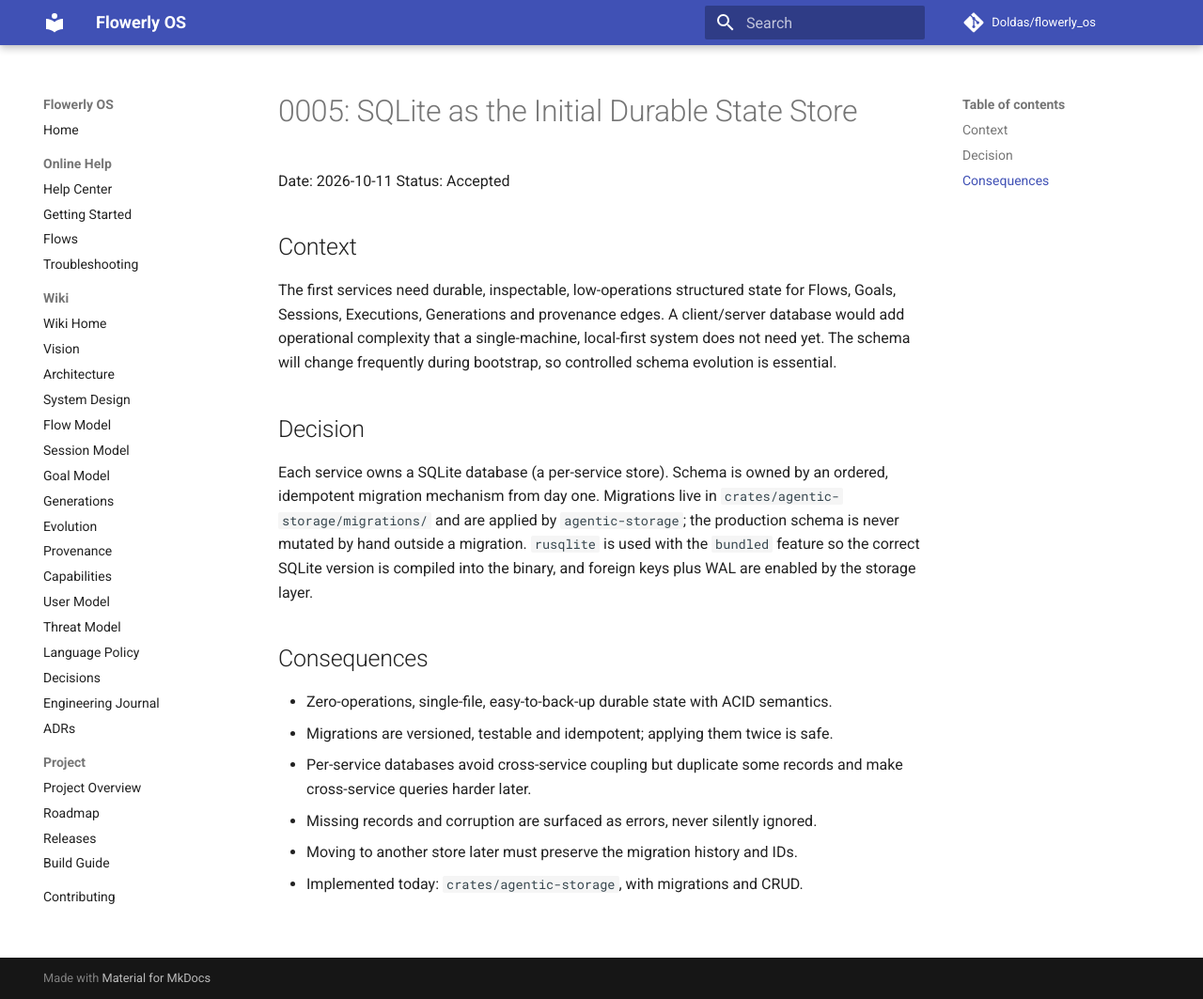
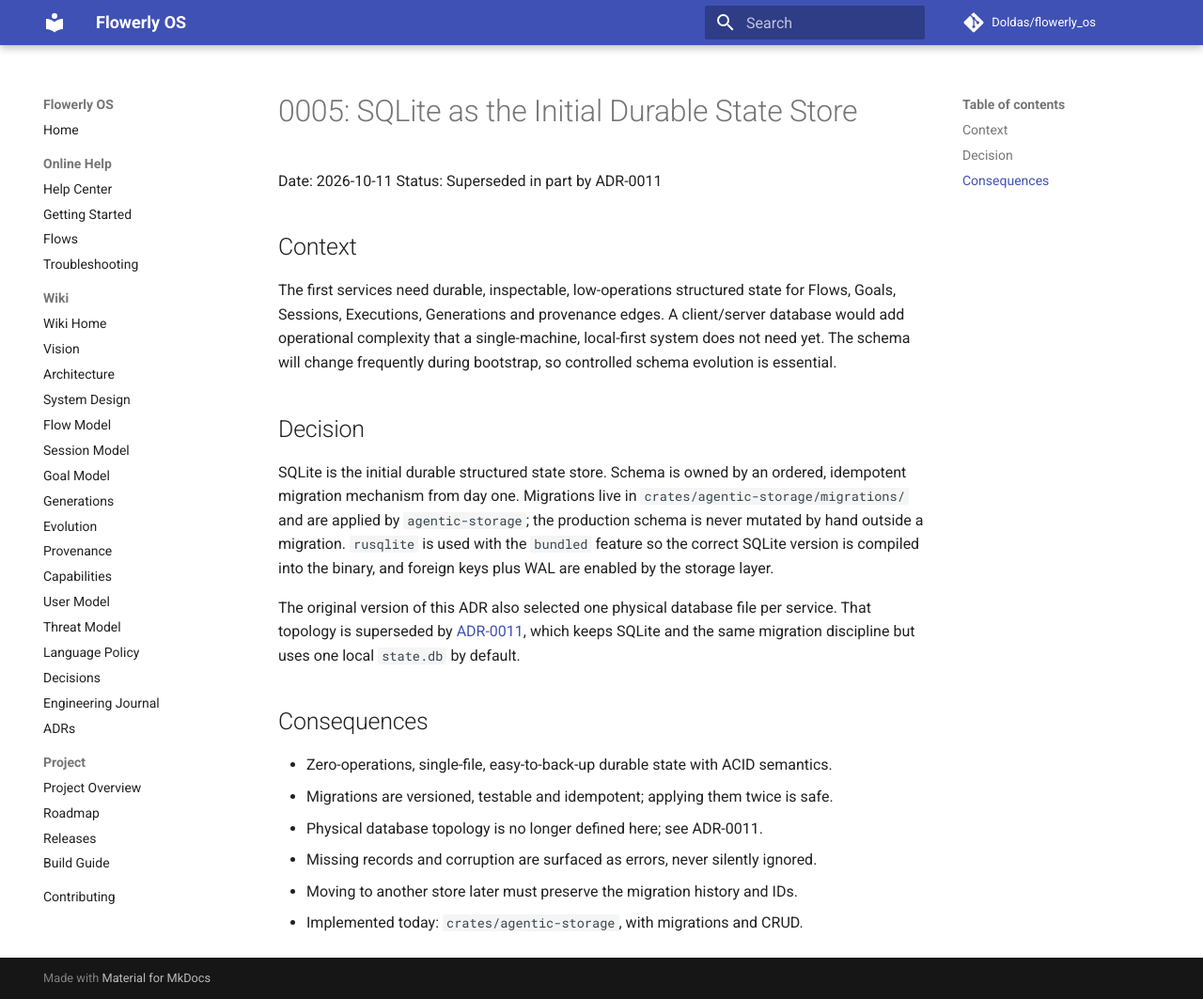
Before and after one commit to Doldas/flowerly_os, an MkDocs documentation site: the page built from docs/adr/0005-sqlite-as-initial-state-store.md, in a window 1280 px wide and 1063 px high. Shown: the whole window at 94% size. Built offline with MkDocs 1.6.1 and Material for MkDocs 9.7.7, drawn with Linux system fonts in a browser that asks for light colours; comment, search, counter and statistics services are not loaded.

Commit message:
docs(adr): supersede per-service SQLite topology

```diff
--- a/docs/adr/0005-sqlite-as-initial-state-store.md
+++ b/docs/adr/0005-sqlite-as-initial-state-store.md
@@ -1,7 +1,7 @@
 # 0005: SQLite as the Initial Durable State Store
 
 Date: 2026-10-11
-Status: Accepted
+Status: Superseded in part by ADR-0011
 
 ## Context
 
@@ -13,19 +13,23 @@ bootstrap, so controlled schema evolution is essential.
 
 ## Decision
 
-Each service owns a SQLite database (a per-service store). Schema is owned by an
+SQLite is the initial durable structured state store. Schema is owned by an
 ordered, idempotent migration mechanism from day one. Migrations live in
 `crates/agentic-storage/migrations/` and are applied by `agentic-storage`; the
 production schema is never mutated by hand outside a migration. `rusqlite` is
 used with the `bundled` feature so the correct SQLite version is compiled into
 the binary, and foreign keys plus WAL are enabled by the storage layer.
 
+The original version of this ADR also selected one physical database file per
+service. That topology is superseded by
+[ADR-0011](0011-shared-local-state-database.md), which keeps SQLite and the same
+migration discipline but uses one local `state.db` by default.
+
 ## Consequences
 
 - Zero-operations, single-file, easy-to-back-up durable state with ACID semantics.
 - Migrations are versioned, testable and idempotent; applying them twice is safe.
-- Per-service databases avoid cross-service coupling but duplicate some records
-  and make cross-service queries harder later.
+- Physical database topology is no longer defined here; see ADR-0011.
 - Missing records and corruption are surfaced as errors, never silently ignored.
 - Moving to another store later must preserve the migration history and IDs.
 - Implemented today: `crates/agentic-storage`, with migrations and CRUD.
```
